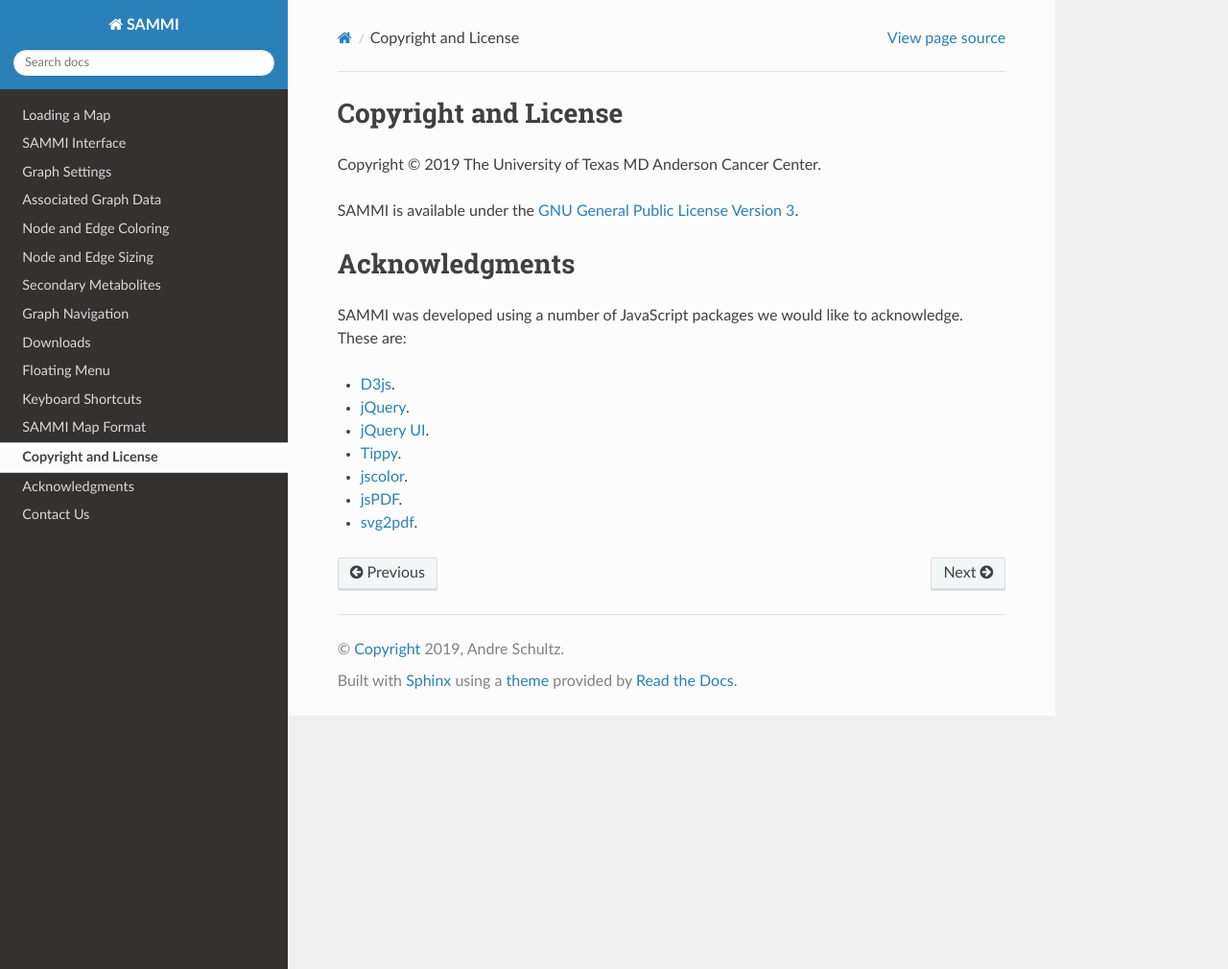
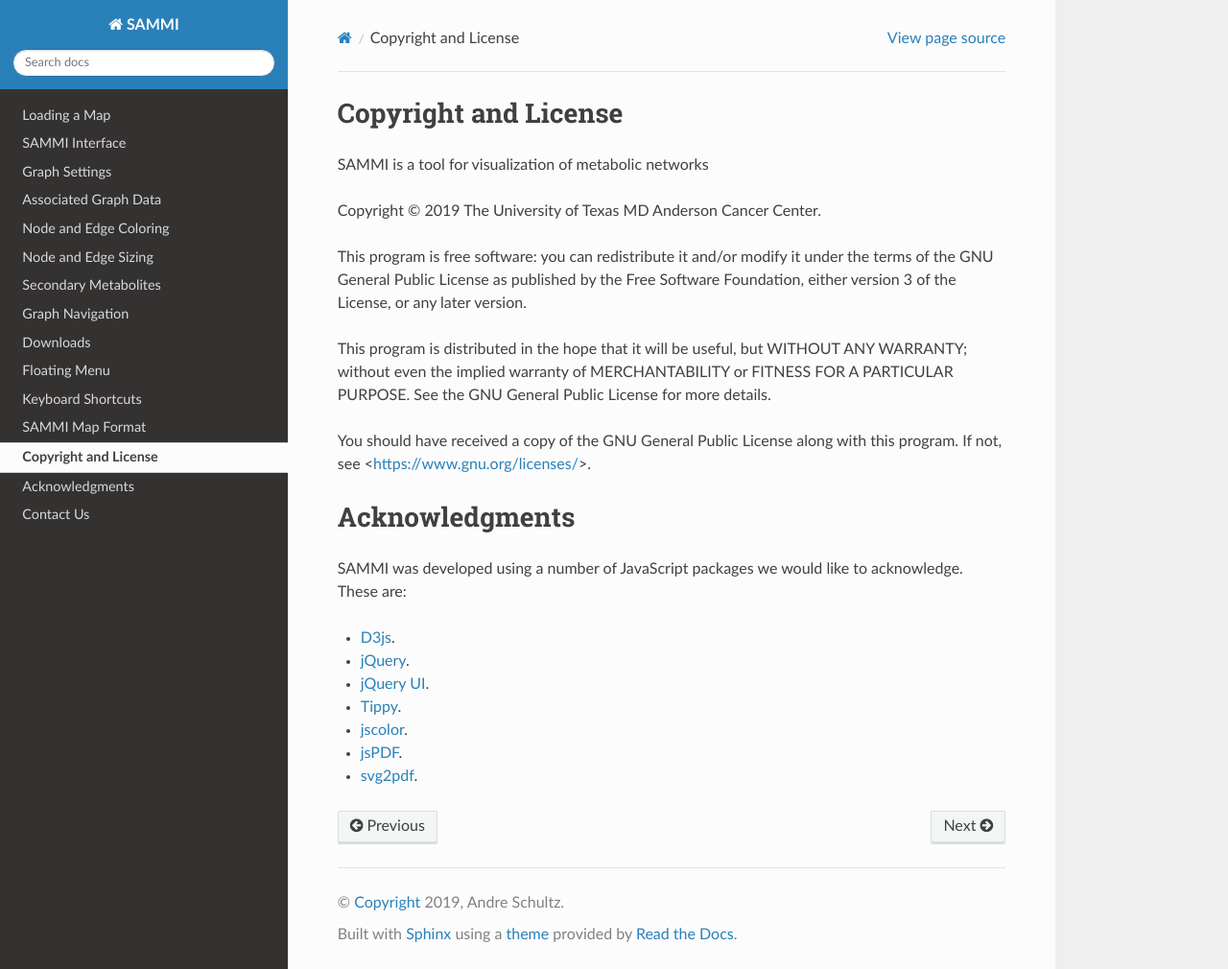
Before and after one commit to MD-Anderson-Bioinformatics/SAMMI, a Sphinx documentation site: the page built from docs/source/copyright.rst, in a window 1280 px wide and 1010 px high. Shown: the whole window at 96% size. Built offline with Sphinx 7.4.7 and the Read the Docs theme 2.0.0, drawn with Linux system fonts in a browser that asks for light colours.

Commit message:
Doc Edits

```diff
--- a/docs/source/copyright.rst
+++ b/docs/source/copyright.rst
@@ -3,9 +3,15 @@
 
 .. include:: <isonum.txt>
 
+SAMMI is a tool for visualization of metabolic networks
+
 Copyright |copy| 2019 The University of Texas MD Anderson Cancer Center.
 
-SAMMI is available under the `GNU General Public License Version 3 <https://www.gnu.org/licenses/gpl-3.0.en.html#content>`_.
+This program is free software: you can redistribute it and/or modify it under the terms of the GNU General Public License as published by the Free Software Foundation, either version 3 of the License, or any later version.
+
+This program is distributed in the hope that it will be useful, but WITHOUT ANY WARRANTY; without even the implied warranty of MERCHANTABILITY or FITNESS FOR A PARTICULAR PURPOSE.  See the GNU General Public License for more details.
+
+You should have received a copy of the GNU General Public License along with this program.  If not, see <https://www.gnu.org/licenses/>.
 
 Acknowledgments
 ===================
```
Also changed, not shown: 5 other files.
